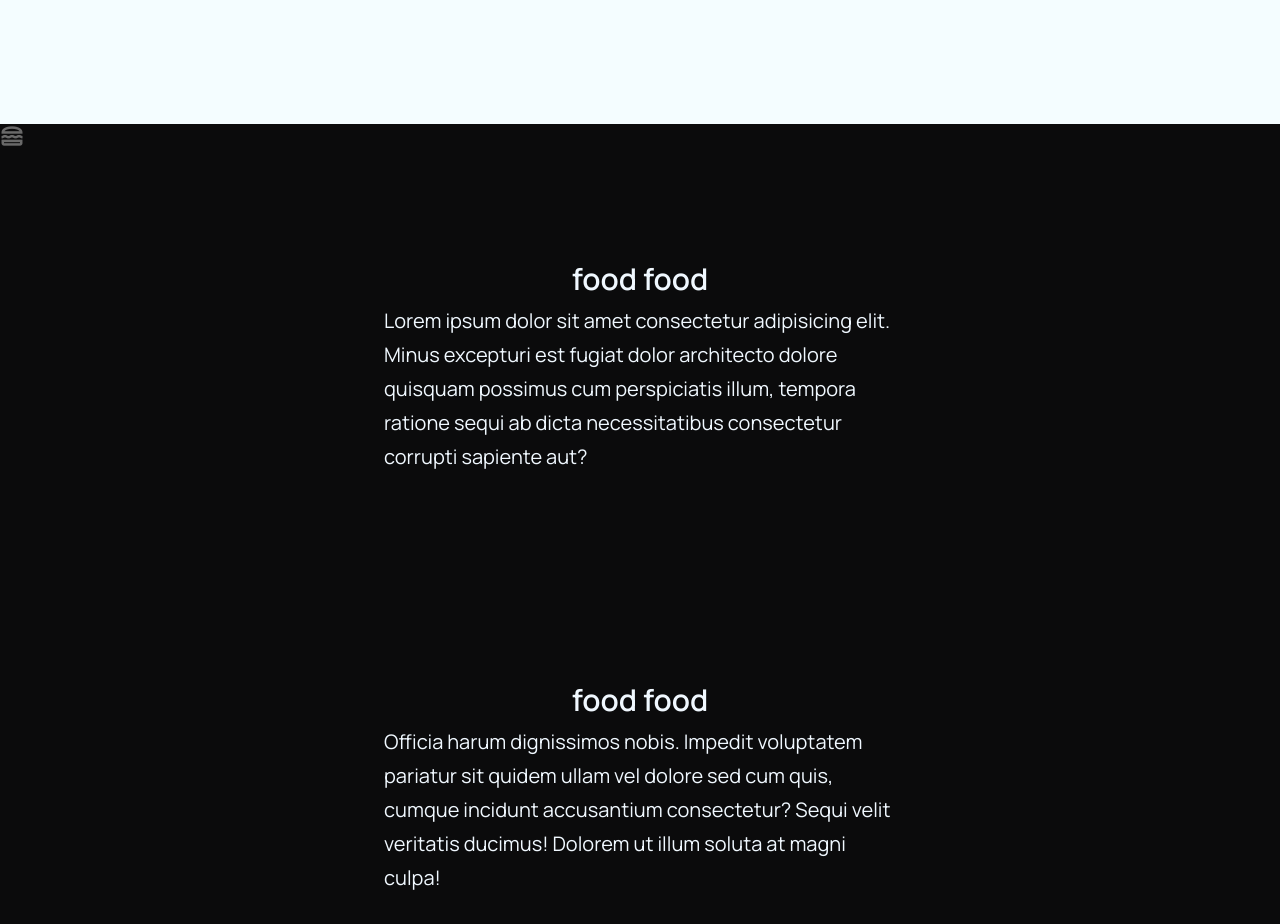
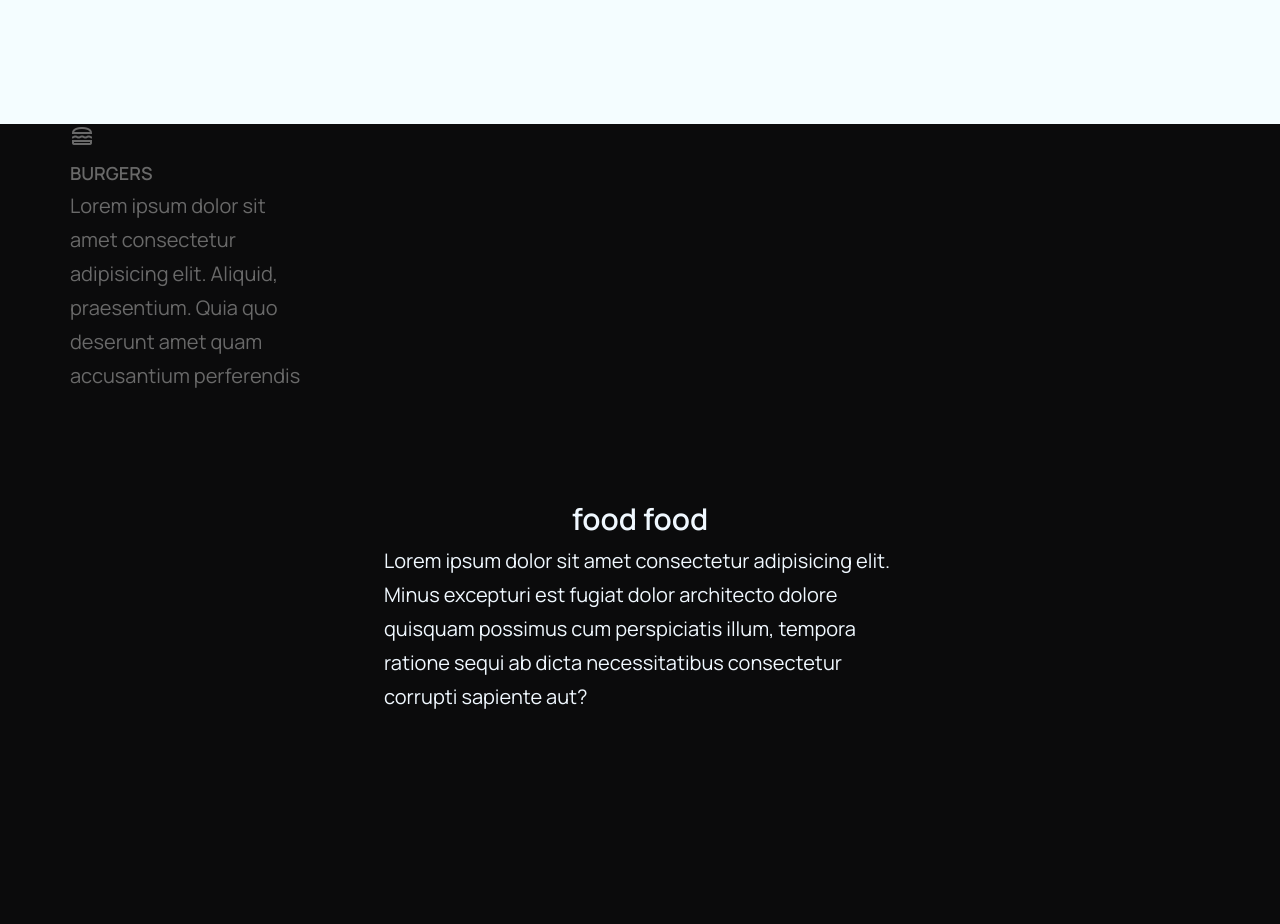
Before and after one commit to seanwafo/Zirdex-2, a website: page index.html in a window 1280 px wide. Shown: the part 1780-2704 px from the top of the page. Drawn offline with nearby package versions, Linux system fonts and the light colour scheme.

Commit message:
made another branch in components which is feature-box

```diff
--- a/index.html
+++ b/index.html
@@ -89,11 +89,22 @@
       </section>
       <!-- HISTORY section (end) -->
       <section class="section-features">
-        <span
-          class="material-symbols-outlined material-symbols-outlined--burger-icon"
-        >
-          lunch_dining
-        </span>
+        <div class="row">
+          <div class="col-1-of-4">
+            <!-- feature box will be a separate box from the col-1-of-4, inorder to isolate modification to this feautre box only -->
+            <div class="feature-box">
+              <span class="material-symbols-outlined feature-box__icon">
+                lunch_dining
+              </span>
+              <h3 class="heading-tertiary">BURGERS</h3>
+              <p class="feature-box__text">
+                Lorem ipsum dolor sit amet consectetur adipisicing elit.
+                Aliquid, praesentium. Quia quo deserunt amet quam accusantium
+                perferendis
+              </p>
+            </div>
+          </div>
+        </div>
       </section>
       <!-- <section class="header-secondary">
         <div class="header-secondary-sub">
--- /dev/null
+++ b/sass/components/_feature-box.scss
@@ -0,0 +1,6 @@
+.feature-box {
+  &__icon {
+  }
+  &__text {
+  }
+}
--- a/sass/main.scss
+++ b/sass/main.scss
@@ -12,6 +12,7 @@
 // ----- components ------ //
 @import 'components/button';
 @import 'components/composition';
+@import 'components/feature-box';
 
 // ----- layout ------ //
 @import 'layout/grid';
```
